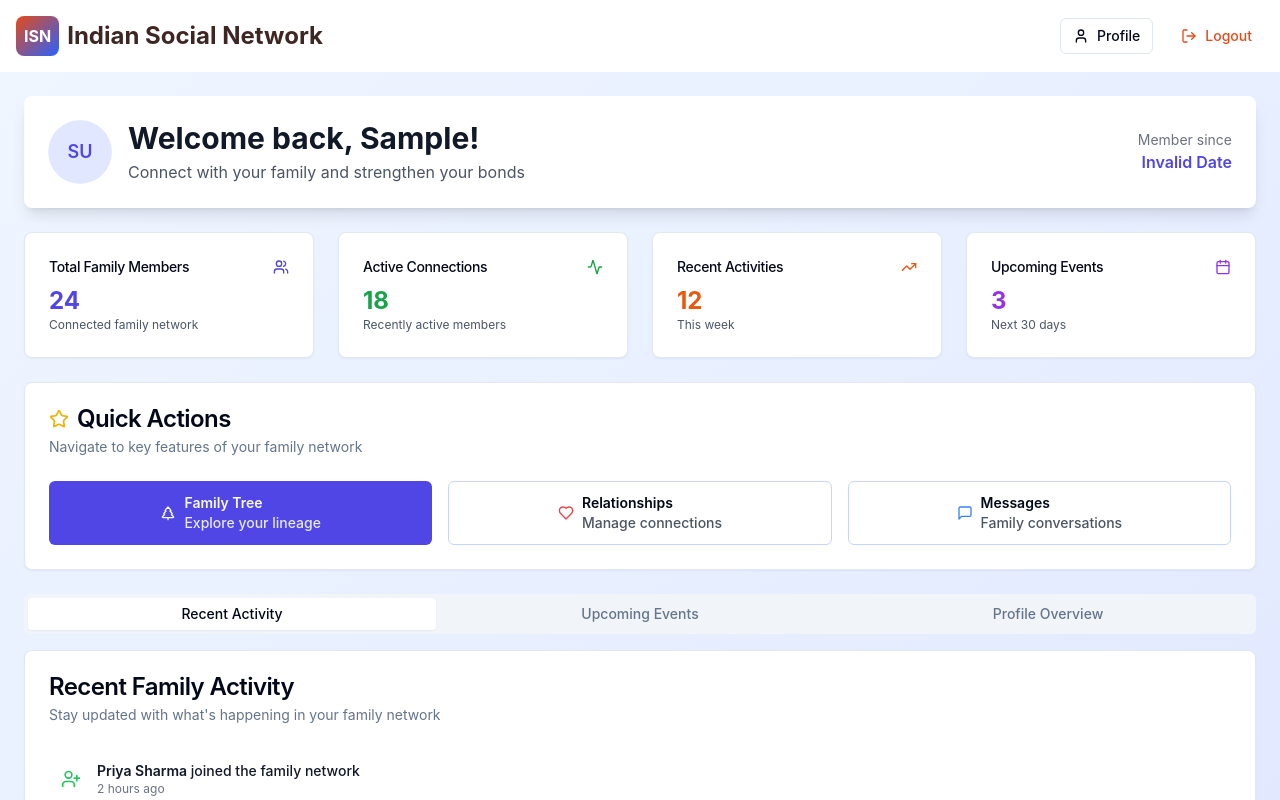
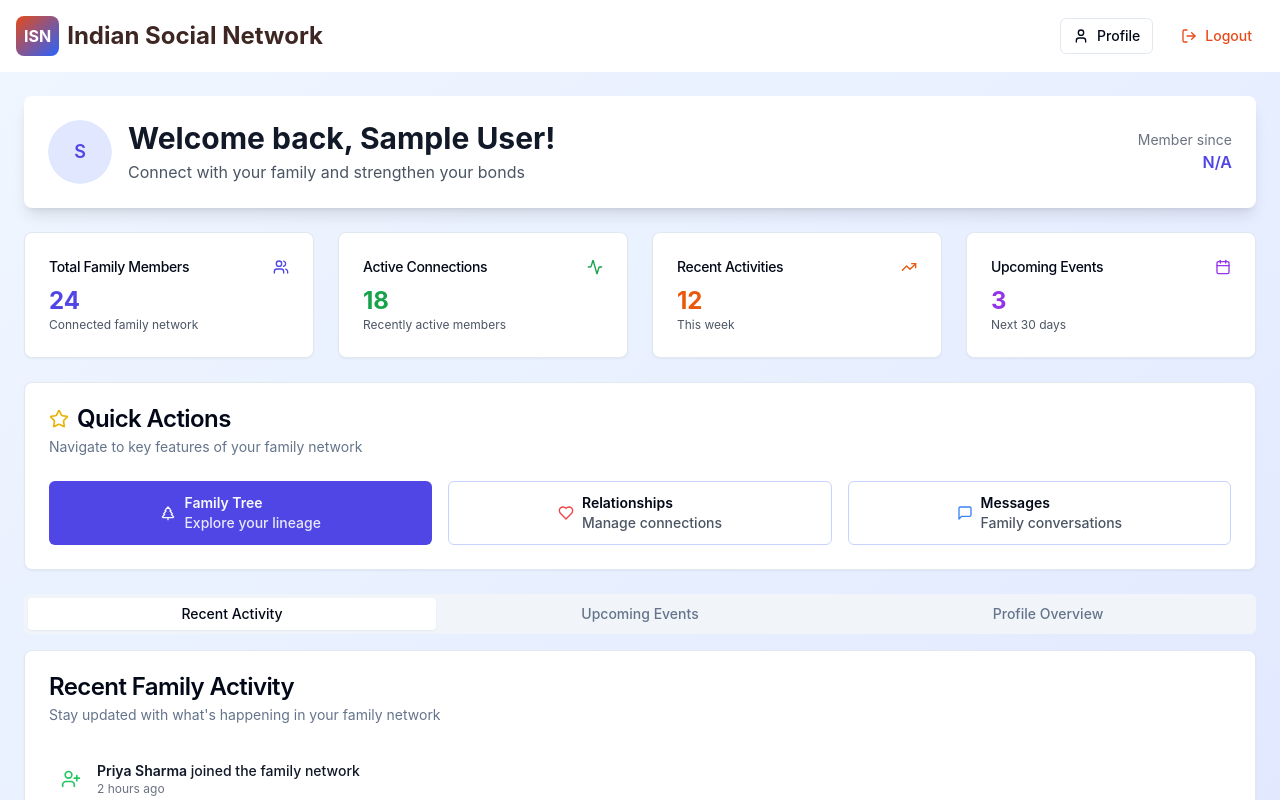
Before and after one commit to Prajwal-R-K/indian-family-connect, a React (Vite) app: page /dashboard in a window 1280 px wide. Shown: the top 800 px of the page. Built offline with nearby package versions, Linux system fonts and the light colour scheme; sample sign-in values are in the browser's storage; what neo4j-driver would draw is missing.

Commit message:
Fix Dashboard and App errors
Corrects module import and User interface property access errors in Dashboard and App components.

```diff
--- a/src/components/Dashboard.tsx
+++ b/src/components/Dashboard.tsx
@@ -1,4 +1,3 @@
-
 import React, { useState, useEffect } from 'react';
 import { Card, CardContent, CardDescription, CardHeader, CardTitle } from '@/components/ui/card';
 import { Button } from '@/components/ui/button';
@@ -81,14 +80,14 @@ const Dashboard: React.FC<DashboardProps> = ({ user }) => {
         <div className="bg-white rounded-lg shadow-lg p-6 mb-6">
           <div className="flex items-center space-x-4">
             <Avatar className="h-16 w-16">
-              <AvatarImage src={user.profilePicture} alt={user.firstName} />
+              <AvatarImage src={user.profilePicture} alt={user.name} />
               <AvatarFallback className="bg-indigo-100 text-indigo-600 text-lg font-semibold">
-                {user.firstName.charAt(0)}{user.lastName.charAt(0)}
+                {user.name?.charAt(0) || 'U'}
               </AvatarFallback>
             </Avatar>
             <div className="flex-1">
               <h1 className="text-3xl font-bold text-gray-900">
-                Welcome back, {user.firstName}!
+                Welcome back, {user.name}!
               </h1>
               <p className="text-gray-600 mt-1">
                 Connect with your family and strengthen your bonds
@@ -97,7 +96,7 @@ const Dashboard: React.FC<DashboardProps> = ({ user }) => {
             <div className="text-right">
               <p className="text-sm text-gray-500">Member since</p>
               <p className="font-semibold text-indigo-600">
-                {new Date(user.createdAt).toLocaleDateString()}
+                {user.createdAt ? new Date(user.createdAt).toLocaleDateString() : 'N/A'}
               </p>
             </div>
           </div>
@@ -288,7 +287,7 @@ const Dashboard: React.FC<DashboardProps> = ({ user }) => {
                       <Home className="h-5 w-5 text-gray-400" />
                       <div>
                         <p className="text-sm font-medium text-gray-900">Full Name</p>
-                        <p className="text-sm text-gray-600">{user.firstName} {user.lastName}</p>
+                        <p className="text-sm text-gray-600">{user.name}</p>
                       </div>
                     </div>
 
@@ -339,7 +338,7 @@ const Dashboard: React.FC<DashboardProps> = ({ user }) => {
                       <div>
                         <p className="text-sm font-medium text-gray-900">Member Since</p>
                         <p className="text-sm text-gray-600">
-                          {new Date(user.createdAt).toLocaleDateString()}
+                          {user.createdAt ? new Date(user.createdAt).toLocaleDateString() : 'N/A'}
                         </p>
                       </div>
                     </div>
--- /dev/null
+++ b/src/pages/GroupViewPage.tsx
@@ -0,0 +1,15 @@
+
+import React from 'react';
+
+const GroupViewPage = () => {
+  return (
+    <div className="min-h-screen bg-background p-6">
+      <div className="max-w-7xl mx-auto">
+        <h1 className="text-3xl font-bold text-foreground mb-6">Group View</h1>
+        <p className="text-muted-foreground">Group view content will be implemented here.</p>
+      </div>
+    </div>
+  );
+};
+
+export default GroupViewPage;
```
